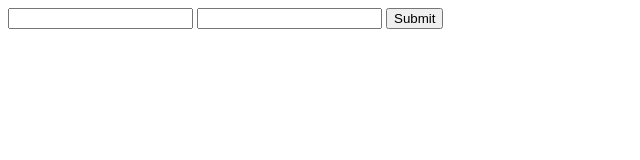
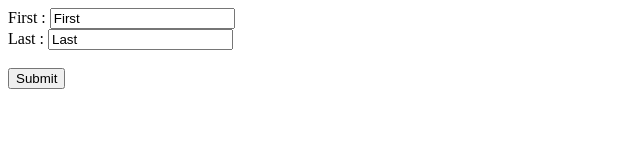
Before and after one commit to RickMoun83/learn_code, a plain HTML site: page form.html in a window 1280 px wide. Shown: the whole page, without its empty margins (0-640 px from the left). Drawn offline with Linux system fonts and the light colour scheme.

Commit message:
form updates

```diff
--- a/form.html
+++ b/form.html
@@ -6,8 +6,13 @@
 
     <body>
         <form method="GET">
-            <input type="text" name="first">
-            <input type="text" name="last">
+        <div>
+        <label for="first">First :</label>
+            <input type="text" name="first" id="first" placeholder="First Name" value="First"></div>
+        <div>
+        <label for="last">Last :</label>
+            <input type="text" name="last" id="last" placeholder="Last Name" value="Last"></div>
+            <br>
             <input type="submit"
 
 
```
